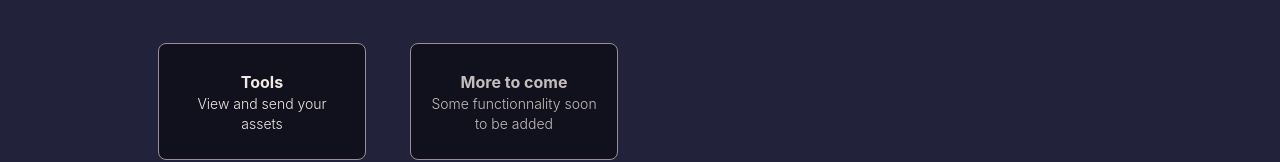
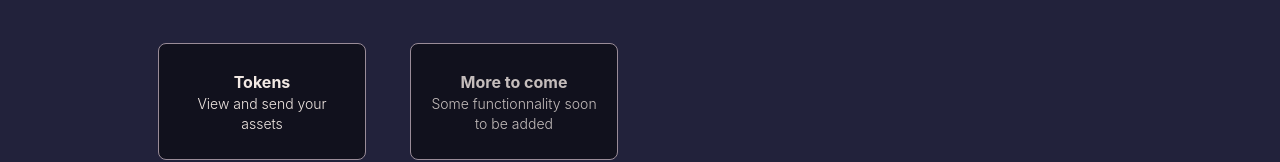
Before and after one commit to maxencerb/maxencerb-web3, a Next.js app: page / in a window 1280 px wide. Shown: the part 277-439 px from the top of the page. Built offline with nearby package versions, Linux system fonts and the light colour scheme; no server answers; what wagmi would draw is missing.

Commit message:
Removed and changes title

```diff
--- a/pages/index.tsx
+++ b/pages/index.tsx
@@ -12,7 +12,7 @@ export default function Home() {
                 <div className='p-4 grid grid-cols-1 sm:grid-cols-2 md:grid-cols-3 lg:grid-cols-4 gap-4 justify-items-center w-full max-w-5xl'>
                     <PageCard
                         sectionId='t'
-                        title='Tools'
+                        title='Tokens'
                         subtitle='View and send your assets'
                     />
                     <PageCard
--- a/pages/t/index.tsx
+++ b/pages/t/index.tsx
@@ -13,7 +13,6 @@ export default function Tools() {
             <AppBar/>
             <div className='w-full flex justify-center p-4'>
                 <div className='w-full max-w-lg space-y-4'>
-                    <div className=' text-lg font-bold'>Tokens</div>
                     <Card variant='filled' className='h-[80vh] overflow-auto'>
                         {isLoading || !tokens ? (
                             <div>loading</div>
```
